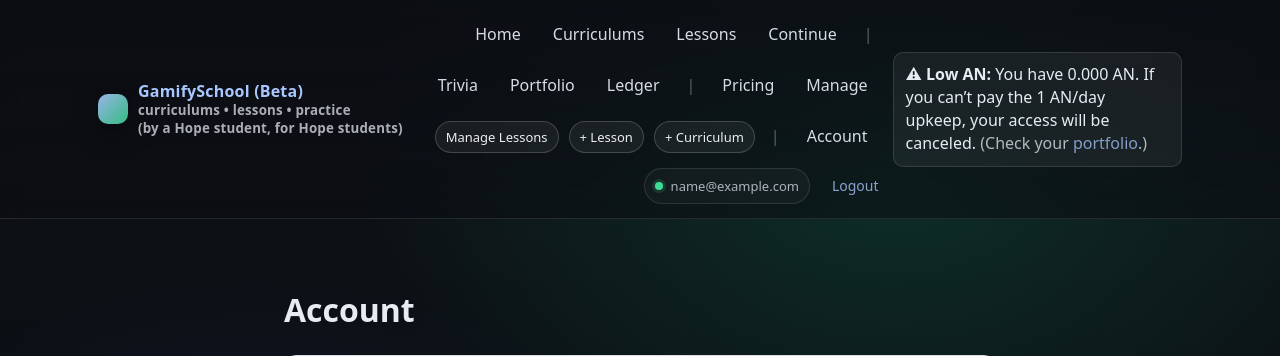
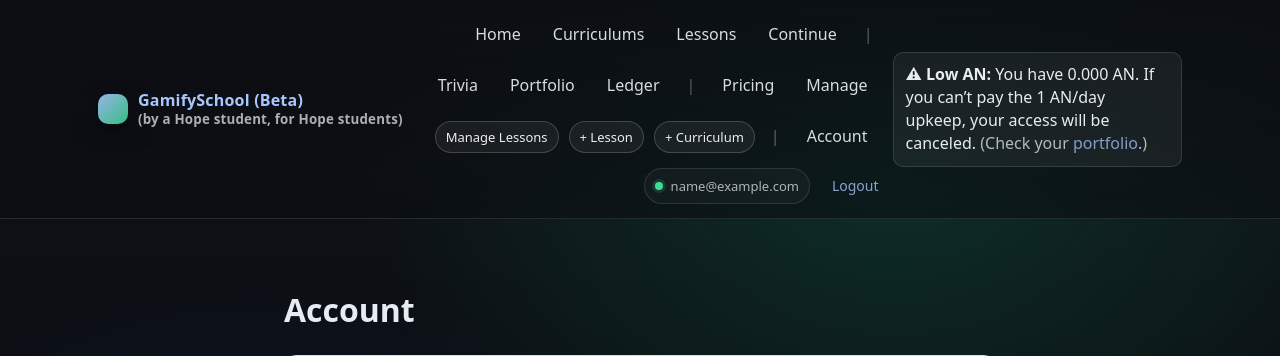
Before and after one commit to valenmfeldmann/languageLearningApp, a Flask app: page /app/account in a window 1280 px wide. Shown: the top 356 px of the page. Run offline with Flask 3, Linux system fonts and the light colour scheme; the visitor is signed in with stand-in values (Sample User, id 1); data comes from the database, SQL or seed files in the repository; data that the repository does not hold is empty; some libraries are stand-ins or nearby versions.

Commit message:
Adjust base header

```diff
--- a/app/templates/base.html
+++ b/app/templates/base.html
@@ -692,7 +692,7 @@
         <span class="brand-badge"></span>
         <span>
           GamifySchool (Beta)
-          <small class="muted">curriculums • lessons • practice</small>
+<!--          <small class="muted">curriculums • lessons • practice</small>-->
           <small class="muted">(by a Hope student, for Hope students)</small>
         </span>
       </a>
```
